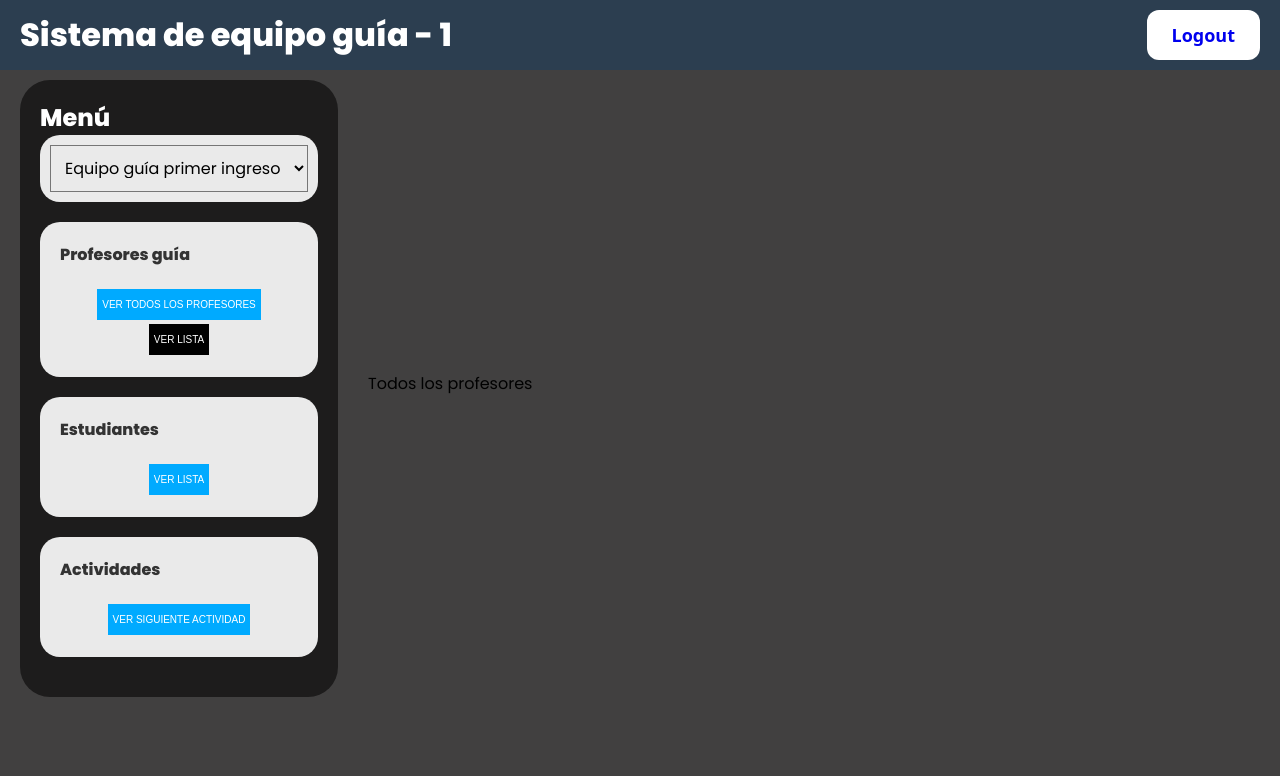
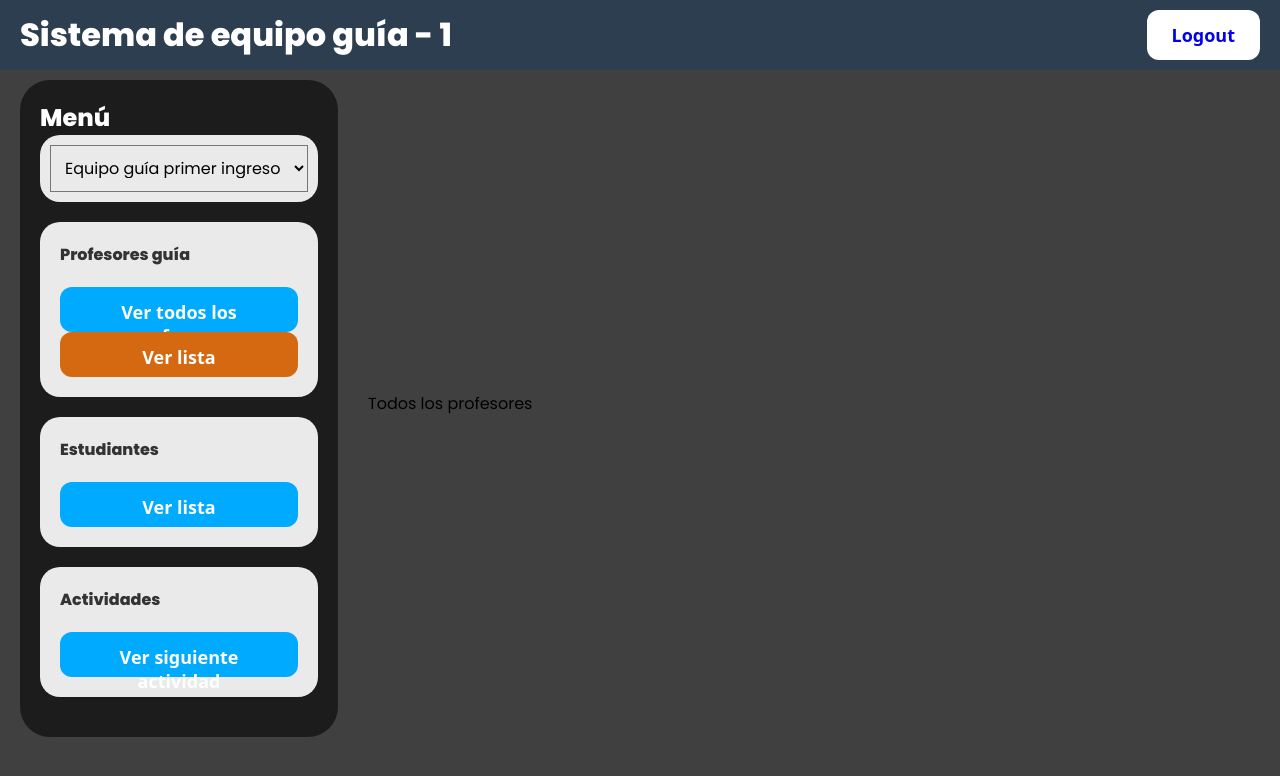
Before and after one commit to OmarJesusZuniga/Proyecto-Diseno, a React (Create React App) app in the folder frontend/: page /home/1 in a window 1280 px wide. Shown: the top 776 px of the page. Built offline with nearby package versions, Linux system fonts and the light colour scheme.

Commit message:
btones homeadmin

```diff
--- a/frontend/src/pages/HomeAdmin.css
+++ b/frontend/src/pages/HomeAdmin.css
@@ -38,7 +38,7 @@
   }
 
   .section button {
-    padding: 10px 5px;
+    /*padding: 10px 5px;
     margin: 0 10px;
     cursor: pointer;
     background-color: #000;
@@ -49,7 +49,30 @@
     margin-top: 2px;
     margin-bottom: 2px;
     width:fit-content;
-    align-self: center;
+    align-self: center;*/
+    background-color: #d46911;
+    border: 1px solid transparent;
+    border-radius: .75rem;
+    box-sizing: border-box;
+    color: #FFFFFF;
+    cursor: pointer;
+    flex: 0 0 auto;
+    font-family: "Inter var",ui-sans-serif,system-ui,-apple-system,system-ui,"Segoe UI",Roboto,"Helvetica Neue",Arial,"Noto Sans",sans-serif,"Apple Color Emoji","Segoe UI Emoji","Segoe UI Symbol","Noto Color Emoji";
+    font-size: 1.125rem;
+    font-weight: 600;
+    line-height: 1.5rem;
+    padding: .75rem 1.2rem;
+    text-align: center;
+    text-decoration: none #6B7280 solid;
+    text-decoration-thickness: auto;
+    transition-duration: .2s;
+    transition-property: background-color,border-color,color,fill,stroke;
+    transition-timing-function: cubic-bezier(.4, 0, 0.2, 1);
+    user-select: none;
+    -webkit-user-select: none;
+    touch-action: manipulation;
+    width: auto;
+    height: 45px;
   }
 
   .section button:hover {
```
Also changed, not shown: frontend/src/pages/LoginForm.css (+0 -18 lines).
